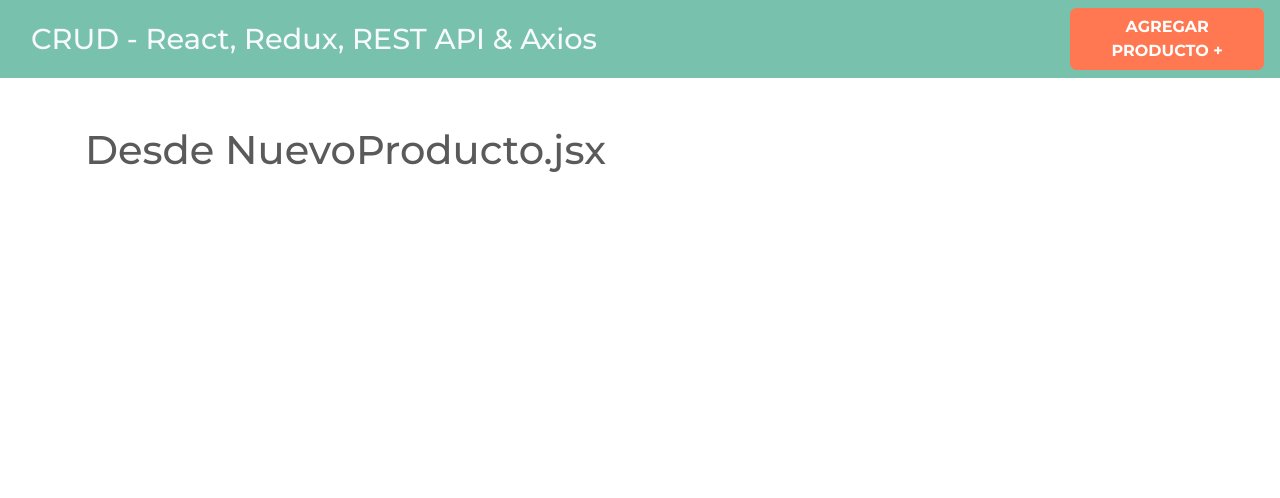
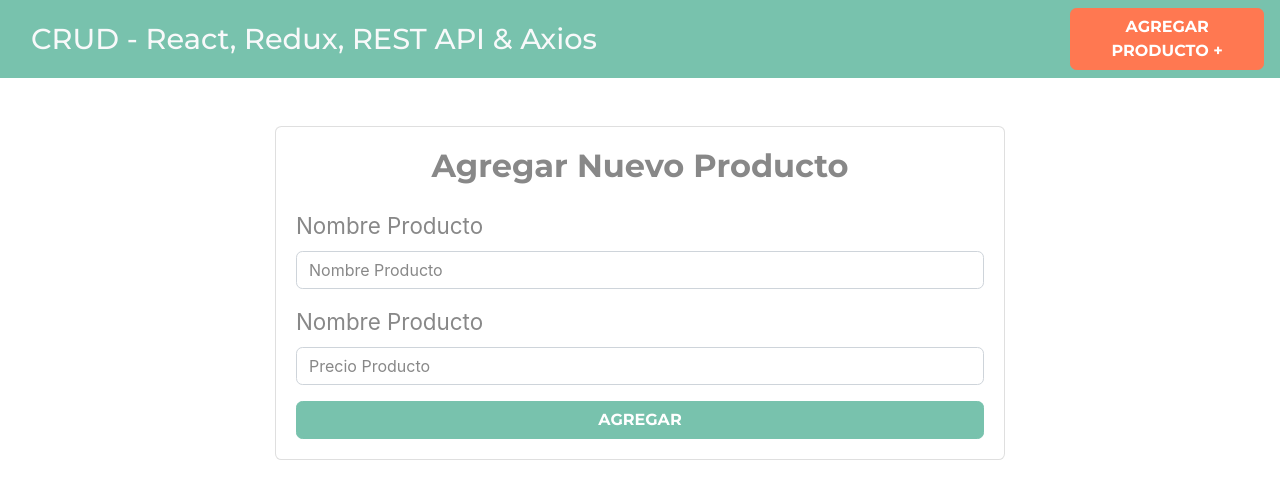
Before and after one commit to pipe473/Proyecto-Restaurante-con-REDUX, a React (Create React App) app: page /productos/nuevo in a window 1280 px wide. Shown: the top 498 px of the page. Built offline with nearby package versions, Linux system fonts and the light colour scheme.

Commit message:
Creando formulario para nuevo producto

```diff
--- a/src/components/NuevoProducto.jsx
+++ b/src/components/NuevoProducto.jsx
@@ -2,7 +2,44 @@
 
 const NuevoProducto = () => {
     return (
-        <h1>Desde NuevoProducto.jsx</h1>
+        <div className="row justify-content-center">
+            <div className="col-md-8">
+                <div className="card">
+                    <div className="card-body">
+                        <h2 className="text-center mb-4 font-weight-bold">
+                            Agregar Nuevo Producto
+                        </h2>
+                        <form>
+                            <div className="form-group">
+                                <label>Nombre Producto</label>
+                                <input
+                                    type="text"
+                                    className="form-control"
+                                    placeholder="Nombre Producto"
+                                    name="nombre"
+                                />
+
+                            </div>
+                            <div className="form-group">
+                                <label>Nombre Producto</label>
+                                <input
+                                    type="number"
+                                    className="form-control"
+                                    placeholder="Precio Producto"
+                                    name="precio"
+                                />
+
+                            </div>
+                            <button
+                                type="submit"
+                                className="btn btn-primary font-weight-bold text-uppercase d-block w-100"
+                                >Agregar
+                            </button>
+                        </form>
+                    </div>
+                </div>
+            </div>
+        </div>
      );
 }
 
```
